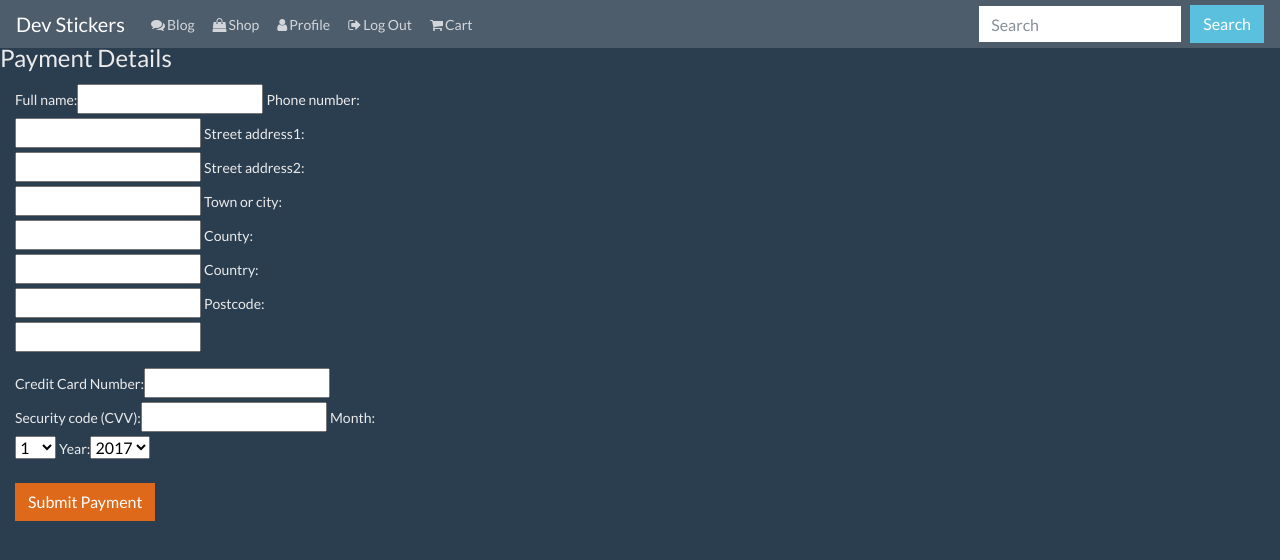
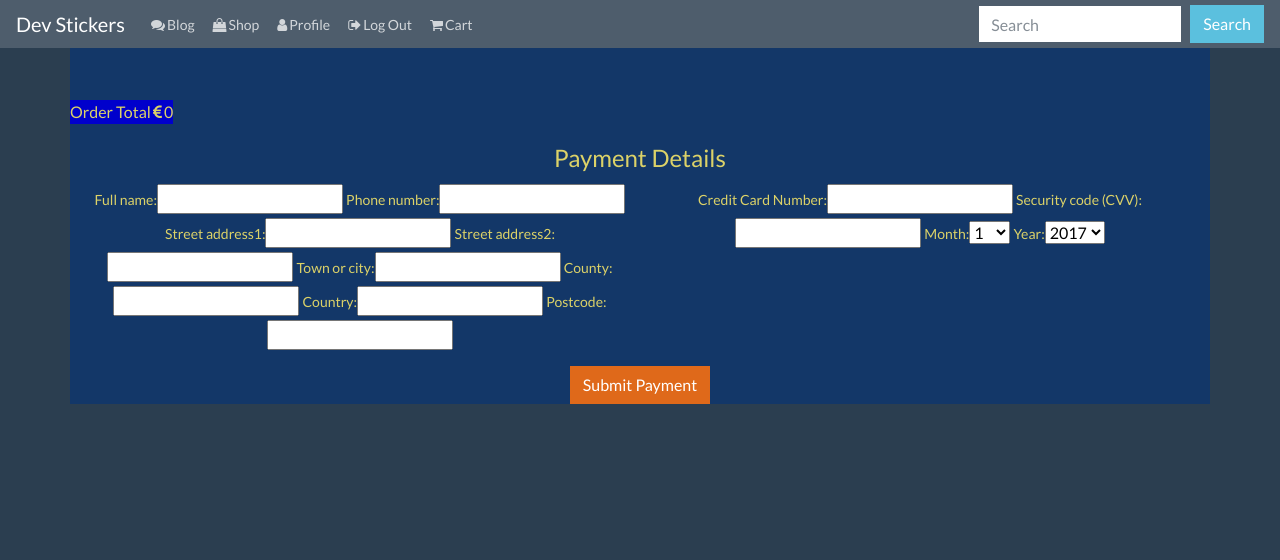
Before and after one commit to John-E5/Dev-Stickers, a Django app: page /checkout/ in a window 1280 px wide. Shown: the top 560 px of the page. Run offline with Django 3.2, Linux system fonts and the light colour scheme; the visitor is signed in with stand-in values (Sample User, id 1); some libraries are stand-ins or nearby versions.

Commit message:
Updated checkout styles and fixed icons

```diff
--- a/checkout/templates/checkout.html
+++ b/checkout/templates/checkout.html
@@ -3,6 +3,7 @@
 {% load static from staticfiles %}
 {% load bootstrap_tags %}
 
+<!-- Load Stripe -->
 {% block head_js %}
     <script type="text/javascript" src="https://js.stripe.com/v2/"></script>
     <script type="text/javascript">
@@ -10,34 +11,34 @@
         Stripe.publishableKey = '{{ publishable }}';
     //]]>
     </script>
-<script type="text/javascript" src="{% static 'js/stripe.js' %}"></script>
+    <script type="text/javascript" src="{% static 'js/stripe.js' %}"></script>
 {% endblock %}
 
+<!-- Checkout form -->
 {% block content %}
-
+<div class="container checkout-container text-center">
     <div class="row">
-        <p>Total</p>
-        <p><span class="glyphicon glyphicon-euro" aria-hidden="true"></span>{{ total }}</p>
+        <p class="checkout-total">Order Total </p>
+        <p class="checkout-total"><span class="fa fa-euro" aria-hidden="true"></span>{{ total }}</p>
     </div>
 
     <form role="form" method="post" id="payment-form" action="{% url 'checkout' %}">
         <legend>Payment Details</legend>
-
         <div id="credit-card-errors" style="display: none;">
             <div class="alert-message block-message error" id="stripe-error-message"></div>
         </div>
-
-        <div class="form-group col-md-4">
-            {{ order_form | as_bootstrap }}
+        <div class="form-row">
+            <div class="form-group col-md-6">
+                {{ order_form | as_bootstrap }}
+            </div>
+            <div class="form-group col-md-6">
+                {{ payment_form | as_bootstrap }}
+            </div>
         </div>
-
-        <div class="form-group col-md-4">
-            {{ payment_form | as_bootstrap }}
-        </div>
-
         {% csrf_token %}
-        <div class="form-group col-md-12">
+        <div class="form-group">
             <input class=" btn btn-primary" id="submit_payment_btn" name="commit" type="submit" value="Submit Payment">
         </div>
     </form>
+</div>
 {% endblock %}
--- a/static/css/style.css
+++ b/static/css/style.css
@@ -202,3 +202,15 @@ footer {
 .checkout-button {
     margin-left: 30px;
 }
+
+/*--------------------------------Checkout*/
+
+.checkout-container {
+    padding-top: 100px;
+    background-color: #133768;
+    color: #dcd268;
+}
+
+.checkout-total {
+    background-color: #0000CC;
+}
```
Also changed, not shown: cart/templates/cart.html (+4 -3 lines).
